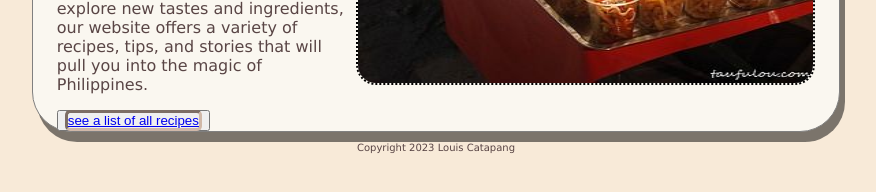
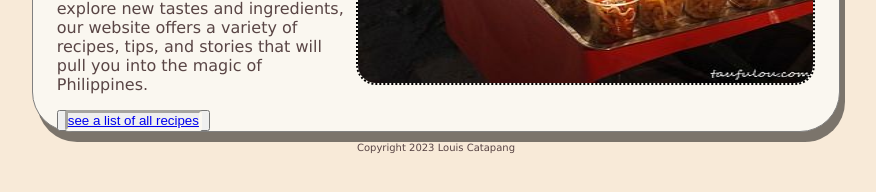
Before and after one commit to Loohwis/Recipe1, a Jekyll site: the page built from home/index.md, in a window 1280 px wide. Shown: the part 512-704 px from the top of the page, without its empty margins (204-1080 px from the left). Built offline with Jekyll 4.4.1, drawn with Linux system fonts in a browser that asks for light colours.

Commit message:
Update recipes.css

```diff
--- a/styles/recipes.css
+++ b/styles/recipes.css
@@ -81,11 +81,11 @@ ul {
 }
 
 .rep_but {
-  border-radius: 5px;
+  border-radius: 3px;
   border-style: inset;
-  border-color: #D0B8A8;
+  border-color: #FAF7F0;
   height: 30px;
-  width: 150px;
+  width: 180px;
 }
 
 li {
```
